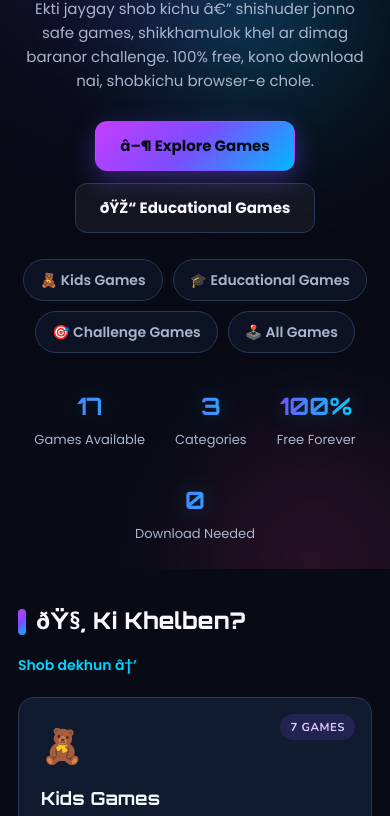
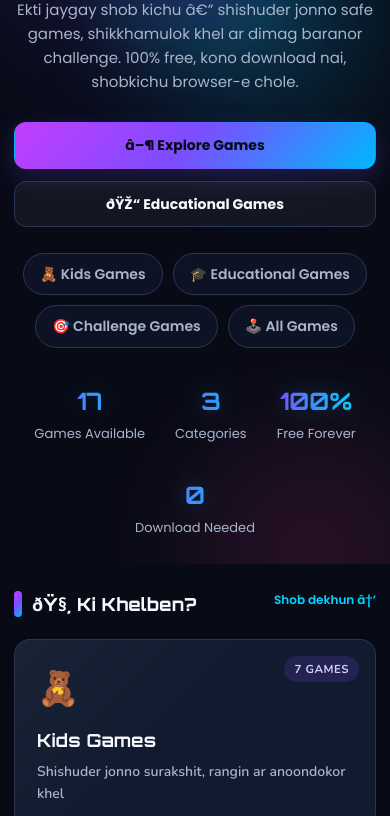
Before and after one commit to Khairul990/KhairPlay, a plain HTML site: page index.html in a window 390 px wide. Shown: the part 281-1097 px from the top of the page. Drawn offline with nearby package versions, Linux system fonts and the light colour scheme.

Commit message:
Apply premium responsive UX layer to core pages

```diff
--- a/index.html
+++ b/index.html
@@ -18,6 +18,7 @@
   <link rel="preconnect" href="https://fonts.gstatic.com" crossorigin>
   <link href="https://fonts.googleapis.com/css2?family=Orbitron:wght@700;800&family=Poppins:wght@400;500;600;700&family=Nunito:wght@600;700&display=swap" rel="stylesheet">
   <link rel="stylesheet" href="css/style.css">
+  <link rel="stylesheet" href="css/premium-ux.css">
   <script type="application/ld+json">
   {
     "@context": "https://schema.org",
```
